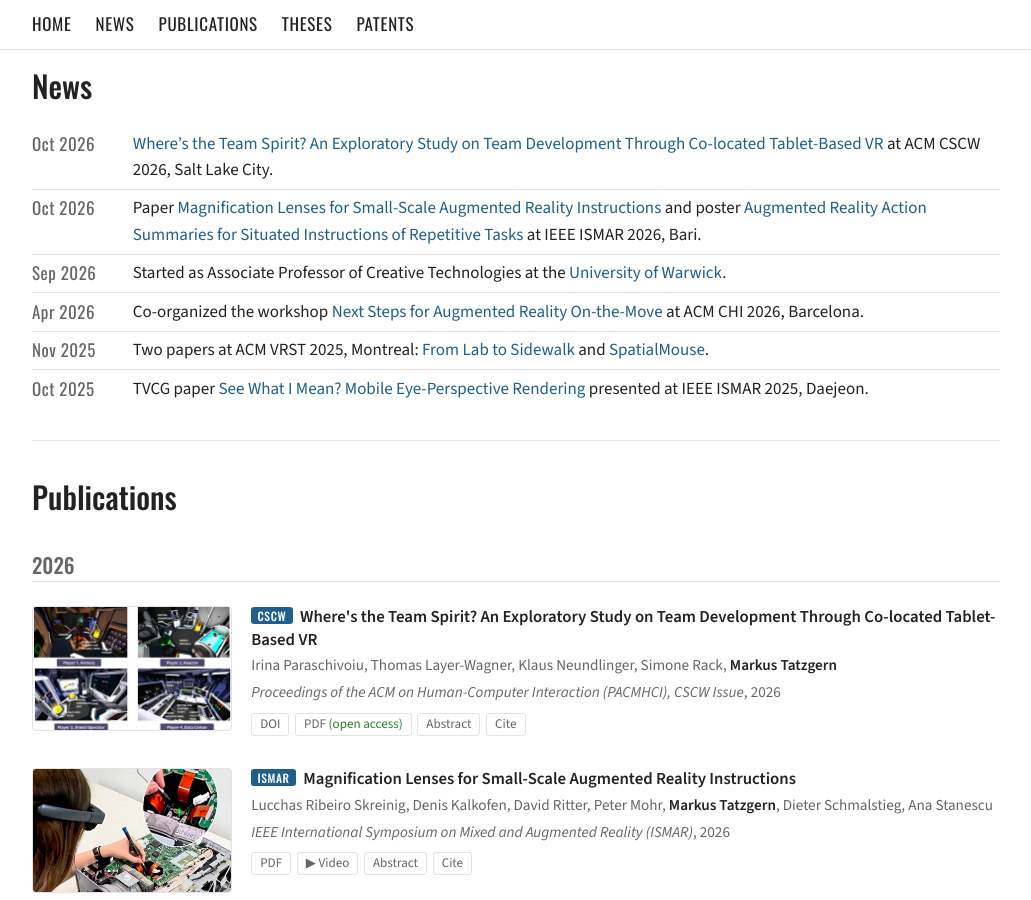
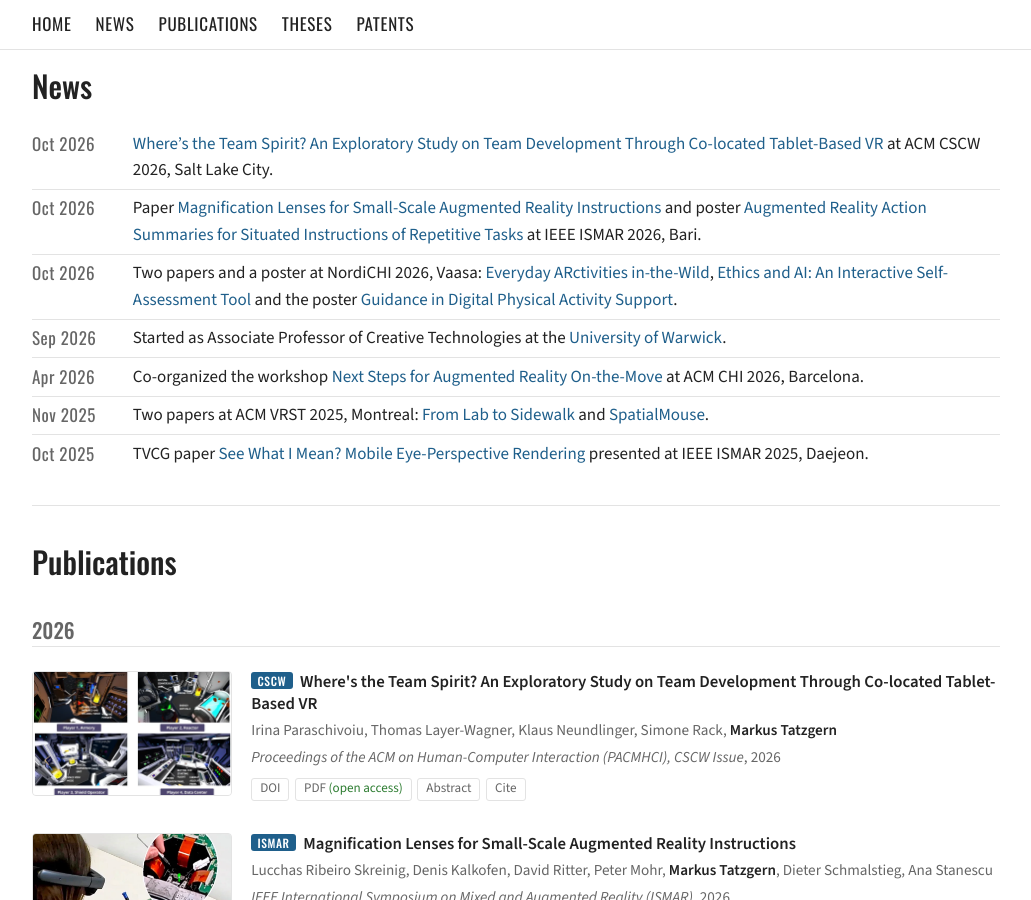
Before and after one commit to mtatz/mtatz.github.io, a Jekyll site: the page built from index.html, in a window 1280 px wide and 900 px high, scrolled down 721 px. Shown: the whole window, without its empty margins (124-1155 px from the left). Built offline with Jekyll 4.4.1, drawn with Linux system fonts in a browser that asks for light colours.

Commit message:
Add NordiCHI 2026 news item
Co-Authored-By: Claude Opus 5.5 <noreply@anthropic.com>
Claude-Session: https://claude.ai/code/session_014X6Q7nAd6PJRdbiiMWzV1J

```diff
--- a/_data/news.yml
+++ b/_data/news.yml
@@ -3,6 +3,8 @@
   text: "[Where's the Team Spirit? An Exploratory Study on Team Development Through Co-located Tablet-Based VR](https://doi.org/10.1145/3817040) at ACM CSCW 2026, Salt Lake City."
 - date: 2026-10
   text: "Paper [Magnification Lenses for Small-Scale Augmented Reality Instructions](https://immersive-technology-lab.github.io/projects/smallparts/assets/ribeiroskreinig_ismar26_paper.pdf) and poster [Augmented Reality Action Summaries for Situated Instructions of Repetitive Tasks](https://immersive-technology-lab.github.io/projects/actionsummaries/assets/ribeiroskreinig_ismara26_poster.pdf) at IEEE ISMAR 2026, Bari."
+- date: 2026-10
+  text: "Two papers and a poster at NordiCHI 2026, Vaasa: [Everyday ARctivities in-the-Wild](https://doi.org/10.1145/3829807.3829863), [Ethics and AI: An Interactive Self-Assessment Tool](https://doi.org/10.1145/3829807.3829864) and the poster [Guidance in Digital Physical Activity Support](https://doi.org/10.1145/3821402.3830134)."
 - date: 2026-09
   text: "Started as Associate Professor of Creative Technologies at the [University of Warwick](https://warwick.ac.uk/)."
 - date: 2026-04
```
